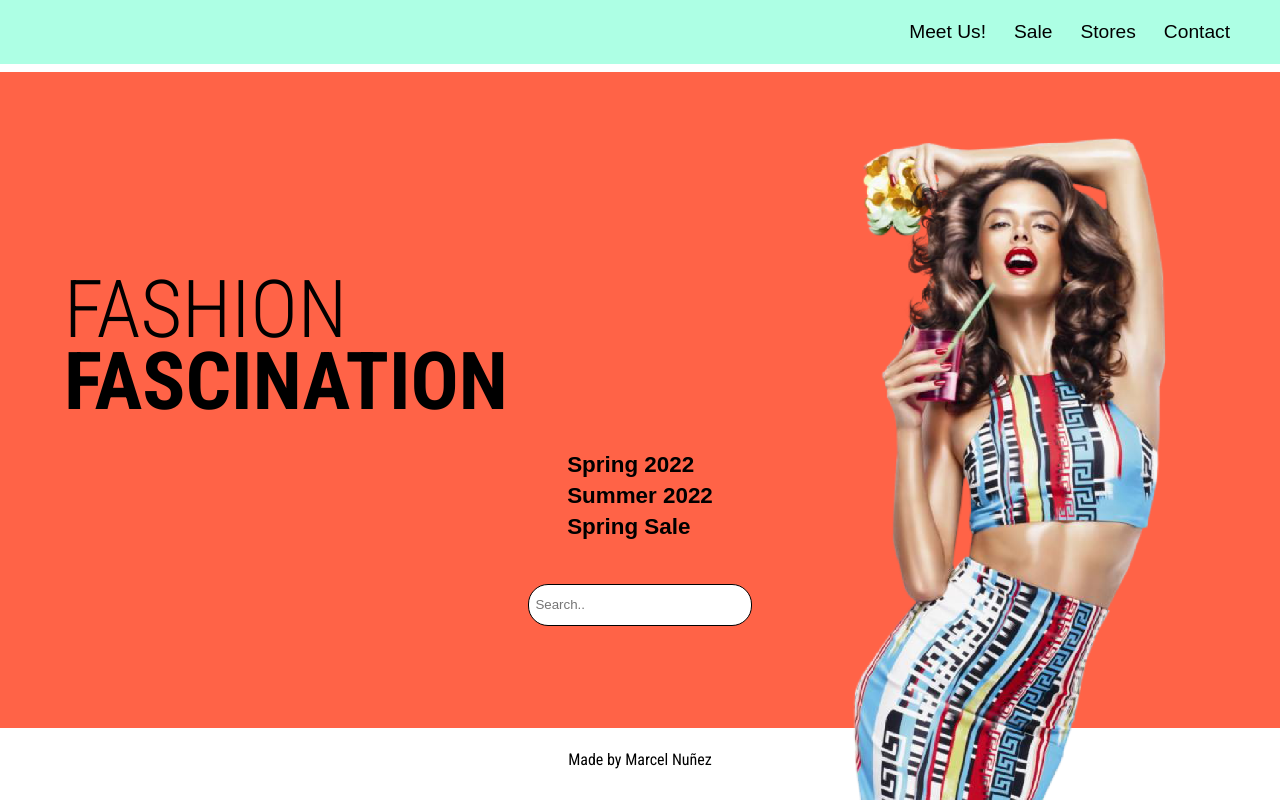
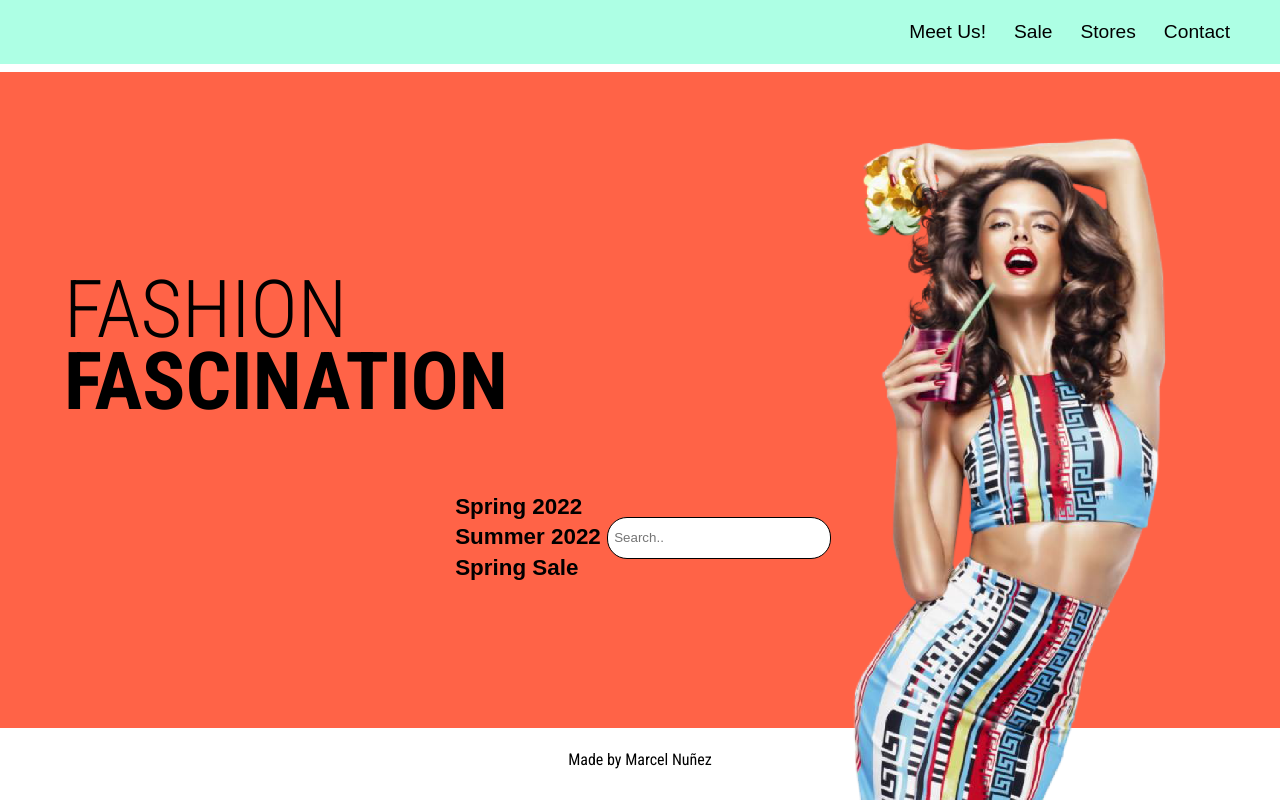
Before and after one commit to MarcelNDG/Fashion-2, a React (Create React App) app: page / in a window 1280 px wide. Built offline with nearby package versions, Linux system fonts and the light colour scheme.

Commit message:
720 query menu search bar align

```diff
--- a/src/App.css
+++ b/src/App.css
@@ -72,7 +72,7 @@ main{
   font-weight: lighter;
   font-size: 3rem;
   line-height: 0.9;
-
+  bottom: 3.2rem;
   z-index: 10;
 
 }
@@ -80,6 +80,16 @@ main{
 .logo span{
   font-weight: 800;
 }
+
+.seasonSearchContainer{
+  display: flex;
+  position: absolute;
+  bottom: 8rem;
+  flex-direction: column;
+  align-items: center;
+  justify-content: center;
+}
+
 .seasonMenu{
   display: flex;
   justify-content: center;
@@ -87,7 +97,7 @@ main{
 
 .seasonMenu  ul {
   display: flex;
-  position: absolute;
+
   flex-direction: column;
   justify-content: center;
   text-align: left;
@@ -112,7 +122,7 @@ main{
 }
 
 .searchbar{
-  position: absolute;
+
   border: black 1px solid;
   background-color: #ffffff;
   color: red;
@@ -259,6 +269,10 @@ footer{
     font-size: 5rem;
   }
 
+  .seasonSearchContainer{
+    flex-direction: row;
+  }
+
   /* --- Image --- */
  .modelPic{
 
--- a/src/App.js
+++ b/src/App.js
@@ -22,8 +22,11 @@ function App() {
      </header>
      <main>
       <h1 className='logo'>FASHION <br></br><span>FASCINATION</span></h1>
-      <SeasonMenu />
-      <Searchbar />
+      <div className='seasonSearchContainer'>
+        <SeasonMenu />
+        <Searchbar />
+      </div>
+
      </main>
      <footer>
        <Footer />
```
